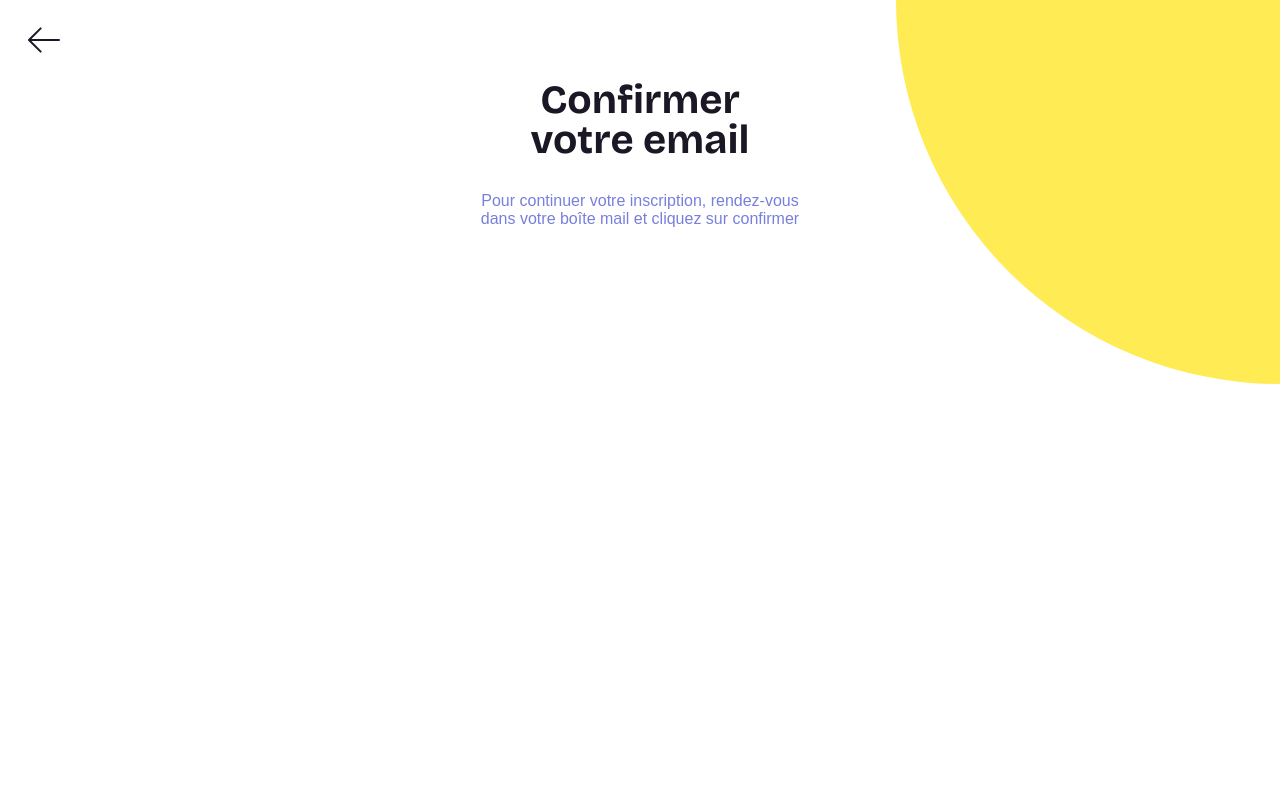
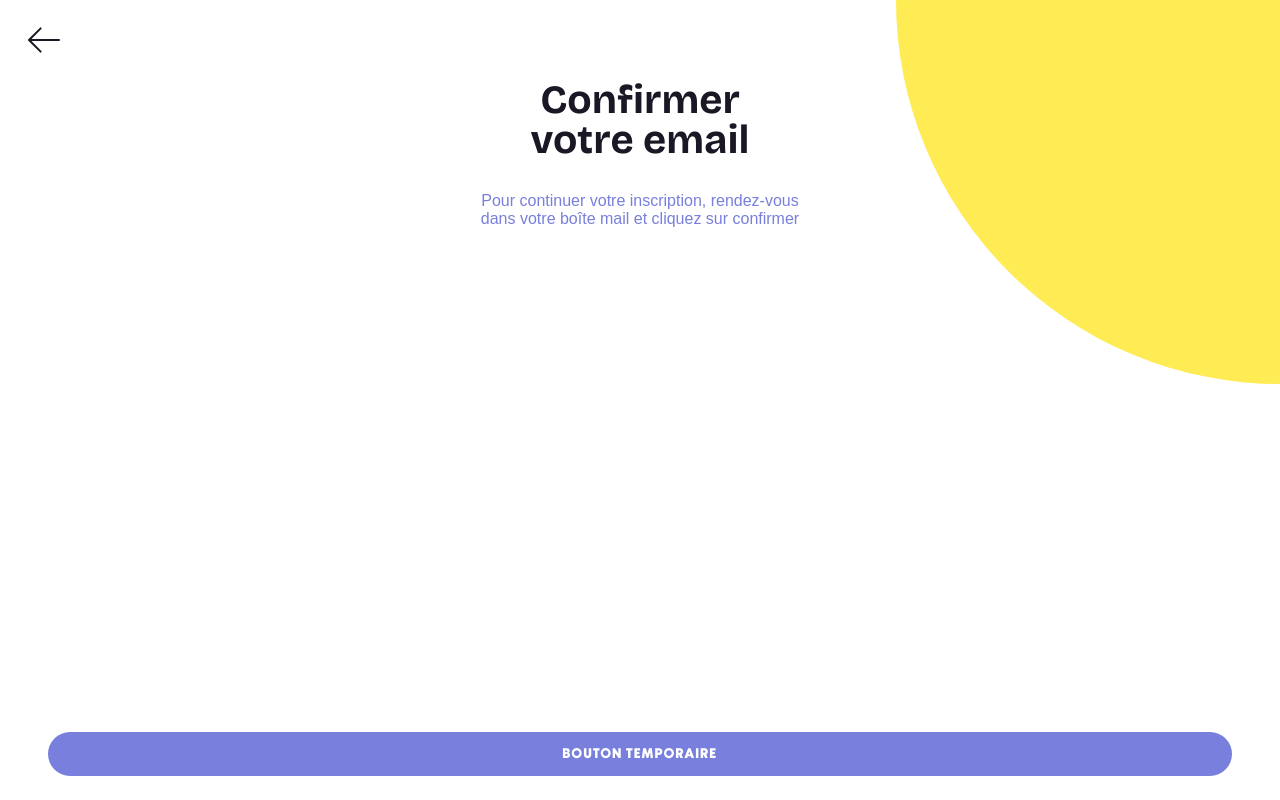
Before and after one commit to KizuCore/Flambow-Project, a React (Vite) app: page /confirm-mail in a window 1280 px wide. Built offline with nearby package versions, Linux system fonts and the light colour scheme; a web font is replaced by a local one.

Commit message:
feat: Add temporary button to navigate to personalization page in ConfirmMail component

```diff
--- a/src/components/Auth/Register/ConfirmMail.tsx
+++ b/src/components/Auth/Register/ConfirmMail.tsx
@@ -8,6 +8,10 @@ export default function RegisterPage() {
 
     const handleWelcome = () => {
         navigate('/welcome');
+    };
+
+    const TEMPORAIRE = () => {
+        navigate('/personalize');
     };
     return (
         <div className="min-h-screen flex flex-col justify-between bg-white relative px-6 pt-20 pb-6">
@@ -31,6 +35,14 @@ export default function RegisterPage() {
                     dans votre boîte mail et cliquez sur confirmer
                 </p>
             </div>
+            <div className="w-full px-6">
+                <button
+                    onClick={TEMPORAIRE}
+                    className={`w-full bg-[#787FDC] text-white font-newake text-sm tracking-widest uppercase py-3 rounded-3xl transition hover:bg-[#E5EBFF]`}
+                >
+                    bouton temporaire
+                </button>
+            </div>
         </div>
     );
 }
```
